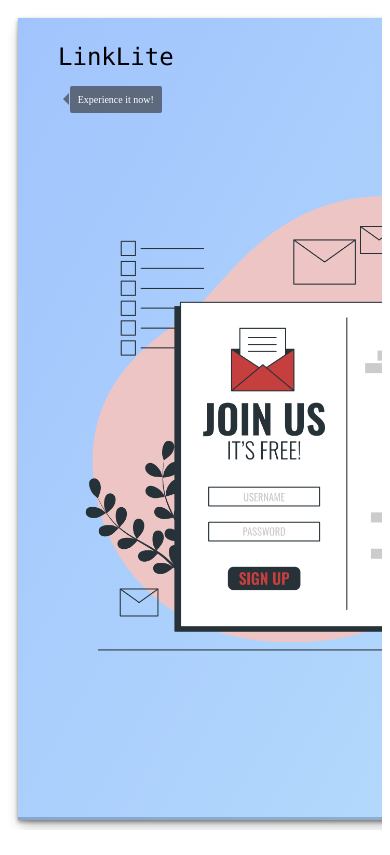
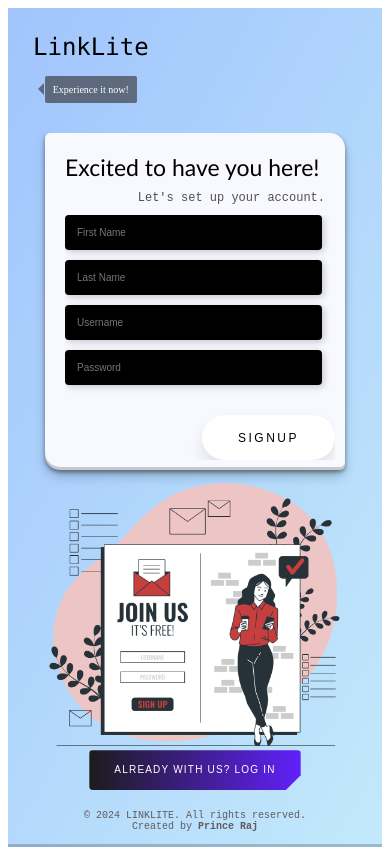
Before and after one commit to rajprince031/LinkLite, a React (Vite) app in the folder client/: page /signup in a window 390 px wide. Built offline with nearby package versions, Linux system fonts and the light colour scheme; no server answers.

Commit message:
Improve responsiveness of Signup page

```diff
--- a/client/src/component/SignUpPage.jsx
+++ b/client/src/component/SignUpPage.jsx
@@ -18,12 +18,12 @@ const SingUpPage = () => {
     const handleSignUpRequest = async () => {
 
         try {
-            axios.post(`${LOCALHOST_API}/user/signup`,user, {
+            axios.post(`${LOCALHOST_API}/user/signup`, user, {
                 headers: {
                     'Content-Type': 'application/json'
                 },
 
-            }).then(res=>{
+            }).then(res => {
                 toast.success("Registration successfully");
                 updateUser({
                     firstName: "",
@@ -33,8 +33,8 @@ const SingUpPage = () => {
                 })
                 navigate('/login')
                 return
-            }).catch(err=>{
-                console.log("printing err : ",err);
+            }).catch(err => {
+                console.log("printing err : ", err);
                 toast.error(err.response.data.error)
             })
         } catch (error) {
@@ -58,9 +58,16 @@ const SingUpPage = () => {
                 </div>
             </div>
             <div className="signup_inner_conatainer">
-                <div className="signup_image_box1">
+                <div className="image_and_login_btn">
+                    <div className="signup_image_box1">
+                    </div>
+                    <div className='signup_login_btn'>
+                        <button class="btn"
+                            onClick={moveToLogInPage}>Already with us? Log in
+                        </button>
+                    </div>
+                </div>
 
-                </div>
                 <div className="signup_container">
                     <div className='heading'>
                         <p className='main_heading'>Excited to have you here!</p>
@@ -99,16 +106,12 @@ const SingUpPage = () => {
                         ></input>
                         <div className='signup_btn'>
 
-                        <button  onClick={handleSignUpRequest}>SignUp</button>
+                            <button onClick={handleSignUpRequest}>SignUp</button>
                         </div>
                     </div>
                 </div>
             </div>
-            <div className='signup_login_btn'>
-                <button class="btn"
-                    onClick={moveToLogInPage}>Already with us? Log in
-                </button>
-            </div>
+
             <div className='signature'>
                 <p>© 2024 LINKLITE. All rights reserved.</p>
                 <p>Created by <strong>Prince Raj</strong></p>
--- a/client/src/style/logInStyle.css
+++ b/client/src/style/logInStyle.css
@@ -1,5 +1,7 @@
+
 .main_login_container {
-  min-height: fit-content;
+  height:100%;
+  width: 100%;
   background-color: rgb(182, 172, 172);
   margin: 10px;
   padding: 15px;
--- a/client/src/style/signUpStyle.css
+++ b/client/src/style/signUpStyle.css
@@ -1,89 +1,121 @@
-
-.main_sigup_container{
-    min-height:95vh;
-  min-width: fit-content;
+.main_sigup_container {
+  height: 100%;
+  width: 100%;
   display: flex;
   flex-direction: column;
   justify-content: space-between;
   background-color: rgb(182, 172, 172);
   margin: 10px;
-  padding: 15px 30px 15px 30px;
+  padding: 15px;
   box-shadow: rgba(0, 0, 0, 0.4) 0px 2px 4px,
     rgba(0, 0, 0, 0.3) 0px 7px 13px -3px, rgba(0, 0, 0, 0.2) 0px -3px 0px inset;
   background-image: linear-gradient(120deg, #a1c4fd 0%, #c2e9fb 100%);
-
 }
 
-
-.signup_inner_conatainer{
+.signup_inner_conatainer {
   margin: 30px;
   margin-top: 20px;
-    display:flex;
+  display: flex;
   justify-content: space-between;
+  align-items: center;
 }
-.register_box{
+.register_box {
   display: flex;
   flex-direction: column;
+}
 
-}
-.signup_container{
+.signup_container {
   display: flex;
   flex-direction: column;
   justify-content: space-evenly;
   margin: 20px;
-    gap:10px;
+  gap: 10px;
   background: #f8f8ff;
   max-width: 400px;
-    min-width: 300px;
+  min-width: 350px;
   border-radius: 5px 15px 5px 15px;
   box-shadow: rgba(0, 0, 0, 0.4) 0px 2px 4px,
     rgba(0, 0, 0, 0.3) 0px 7px 13px -3px, rgba(0, 0, 0, 0.2) 0px -3px 0px inset;
   padding: 30px;
 }
-.signup_image_box1{
 
-    min-height: 500px;
-  min-width: 600px;
+.image_and_login_btn {
+  max-height: 500px;
+  max-width: 600px;
+  min-height: 300px;
+  min-width: 300px;
+  display: flex;
+  overflow: visible;
+  flex-direction: column;
+  align-items: center;
+  justify-content: space-between;
+}
+.image_and_login_btn .signup_image_box1 {
+  /* background-color: red; */
+  max-height: 500px;
+  max-width: 600px;
+  min-height: 300px;
+  min-width: 300px;
+  width: 450px;
+  height: 500px;
   background-image: url("../assets/illustrations/Signup-bro.png");
-  background-size:contain;
+  background-size: contain;
   background-repeat: no-repeat;
+  background-position: center;
 }
-
-.signup_login_btn{
+.signup_login_btn {
   display: flex;
   flex-direction: row-reverse;
-    justify-content: center;
-    width:61%;
+  align-items: end;
+  overflow: visible;
 }
 /* From Uiverse.io by niat786 */
 .btn {
   margin-top: -70px;
-    border-radius: .25rem;
+  border-radius: 0.25rem;
   text-transform: uppercase;
   font-style: normal;
   font-weight: 400;
   padding-left: 25px;
   padding-right: 25px;
   color: #fff;
-    -webkit-clip-path: polygon(0 0,0 0,100% 0,100% 0,100% calc(100% - 15px),calc(100% - 15px) 100%,15px 100%,0 100%);
-    clip-path: polygon(0 0,0 0,100% 0,100% 0,100% calc(100% - 15px),calc(100% - 15px) 100%,15px 100%,0 100%);
+  -webkit-clip-path: polygon(
+    0 0,
+    0 0,
+    100% 0,
+    100% 0,
+    100% calc(100% - 15px),
+    calc(100% - 15px) 100%,
+    15px 100%,
+    0 100%
+  );
+  clip-path: polygon(
+    0 0,
+    0 0,
+    100% 0,
+    100% 0,
+    100% calc(100% - 15px),
+    calc(100% - 15px) 100%,
+    15px 100%,
+    0 100%
+  );
   height: 40px;
   font-size: 0.7rem;
   line-height: 14px;
   letter-spacing: 1.2px;
-    transition: .2s .1s;
-    background-image: linear-gradient(90deg,#1c1c1c,#6220fb);
+  transition: 0.2s 0.1s;
+  background-image: linear-gradient(90deg, #1c1c1c, #6220fb);
   border: 0 solid;
   overflow: hidden;
 }
 
 .btn:hover {
   cursor: pointer;
-    transition: all .3s ease-in;
+  transition: all 0.3s ease-in;
   padding-right: 30px;
   padding-left: 30px;
 }
-.signup_btn{
+.signup_btn {
   display: flex;
   flex-direction: row-reverse;
 }
@@ -101,7 +133,7 @@
   transition: all 0.3s ease 0s;
   cursor: pointer;
   outline: none;
-    margin-top:20px
+  margin-top: 20px;
 }
 
 .signup_btn button:hover {
@@ -114,3 +146,55 @@
 .signup_btn button:active {
   transform: translateY(-1px);
 }
+
+@media only screen and (max-width: 780px) {
+  .main_sigup_container {
+    height: 100%;
+    width: 100%;
+    margin: 0px;
+    min-width: 350px;
+    min-height: 640px;
+  }
+  .signup_inner_conatainer {
+    display: flex;
+    flex-direction: column-reverse;
+    margin: 0px;
+    margin-top: 20px;
+  }
+  .signup_container {
+    margin: 0px;
+    padding: 20px 10px 10px 20px;
+    min-width: 300px;
+  }
+  .signup_container .main_heading {
+    font-size: 23px;
+  }
+  .signup_container .sub_heading {
+    font-size: 12px;
+  }
+  .register_box {
+    padding: 0px;
+    width: 100%;
+  }
+  .register_box input {
+    font-size: 10px;
+    margin-bottom: 10px;
+    min-width: 95%;
+  }
+  .signup_login_btn {
+    display: flex;
+    flex-direction: row-reverse;
+    align-items: end;
+    padding: 20px;
+  }
+  .btn {
+    font-size: 10px;
+  }
+  .image_and_login_btn .signup_image_box1{
+    min-width: 300px;
+    min-height: 300px;
+    height: fit-content;
+    width: fit-content;
+    box-sizing: border-box;
+  }
+}
```
Lines whose indentation alone changed are shown as unchanged.
